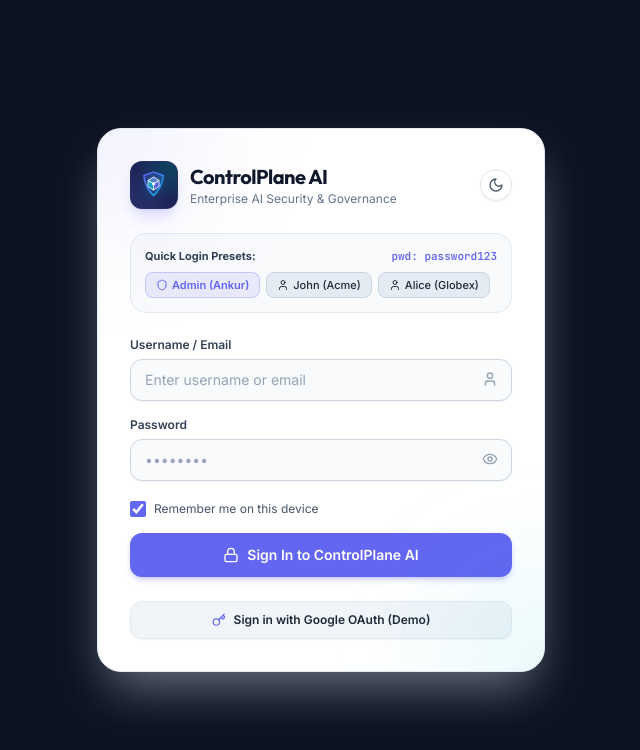
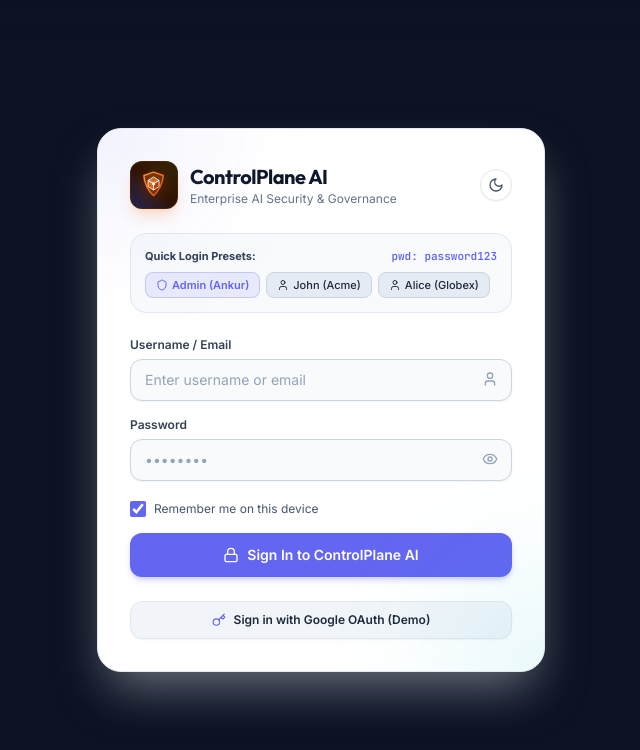
Before and after one commit to Ankur377823/ControlPlane-AI, a React (Vite) app in the folder frontend/: page / in a window 1280 px wide. Shown: the top 750 px of the page, without its empty margins (319-959 px from the left). Built offline with nearby package versions, Linux system fonts and the light colour scheme.

Commit message:
update brand logo component

```diff
--- a/frontend/src/components/common/BrandLogo.jsx
+++ b/frontend/src/components/common/BrandLogo.jsx
@@ -3,27 +3,27 @@ import React from 'react';
 export function BrandLogo({ className = 'w-9 h-9', size = 'default' }) {
   return (
     <div
-      className={`relative flex items-center justify-center rounded-xl bg-slate-900 border border-indigo-500/30 shadow-lg shadow-indigo-500/20 overflow-hidden flex-shrink-0 group ${className}`}
+      className={`relative flex items-center justify-center rounded-xl bg-black border border-orange-500/30 shadow-lg shadow-orange-500/20 overflow-hidden flex-shrink-0 group ${className}`}
     >
       {/* Background radial glow */}
-      <div className="absolute inset-0 bg-gradient-to-tr from-primary/40 via-indigo-600/30 to-accent-cyan/40 opacity-80 group-hover:opacity-100 transition-opacity" />
+      <div className="absolute inset-0 bg-gradient-to-tr from-primary/45 via-orange-600/25 to-amber-400/25 opacity-80 group-hover:opacity-100 transition-opacity" />
 
       {/* SVG Vector Icon */}
       <svg
         viewBox="0 0 48 48"
-        className="w-[72%] h-[72%] relative z-10 drop-shadow-[0_2px_8px_rgba(6,182,212,0.4)]"
+        className="w-[72%] h-[72%] relative z-10 drop-shadow-[0_2px_8px_rgba(249,115,22,0.4)]"
         fill="none"
         xmlns="http://www.w3.org/2000/svg"
       >
         <defs>
           <linearGradient id="logo-shield-grad" x1="0%" y1="0%" x2="100%" y2="100%">
-            <stop offset="0%" stopColor="#6366f1" />
-            <stop offset="50%" stopColor="#3b82f6" />
-            <stop offset="100%" stopColor="#06b6d4" />
+            <stop offset="0%" stopColor="#fb923c" />
+            <stop offset="50%" stopColor="#f97316" />
+            <stop offset="100%" stopColor="#c2410c" />
           </linearGradient>
           <linearGradient id="logo-core-grad" x1="0%" y1="100%" x2="100%" y2="0%">
-            <stop offset="0%" stopColor="#06b6d4" />
-            <stop offset="100%" stopColor="#c084fc" />
+            <stop offset="0%" stopColor="#fdba74" />
+            <stop offset="100%" stopColor="#ea580c" />
           </linearGradient>
         </defs>
 
@@ -49,7 +49,7 @@ export function BrandLogo({ className = 'w-9 h-9', size = 'default' }) {
         />
         <path
           d="M16 18 L16 27 L24 32 L24 23 Z"
-          fill="#06b6d4"
+          fill="#f97316"
           fillOpacity="0.8"
           stroke="#ffffff"
           strokeWidth="1.2"
@@ -57,7 +57,7 @@ export function BrandLogo({ className = 'w-9 h-9', size = 'default' }) {
         />
         <path
           d="M32 18 L32 27 L24 32 L24 23 Z"
-          fill="#6366f1"
+          fill="#c2410c"
           fillOpacity="0.9"
           stroke="#ffffff"
           strokeWidth="1.2"
```
